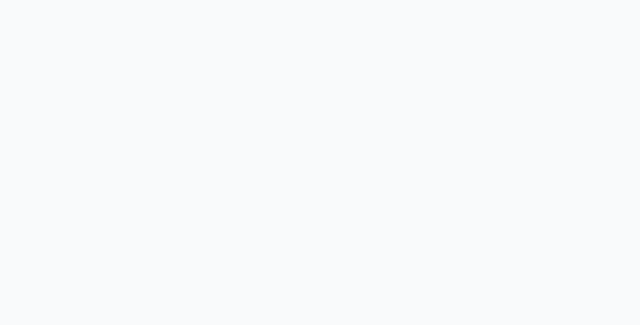
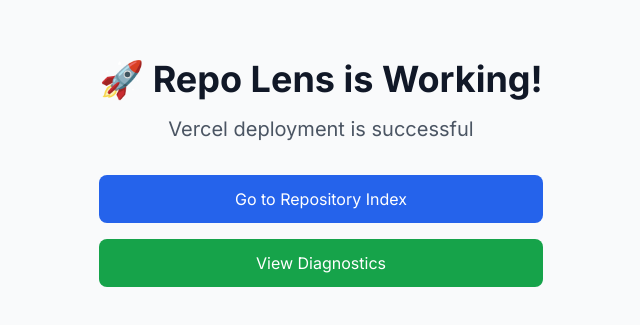
Before and after one commit to djb258/repo-lens, a Next.js app: page / in a window 1280 px wide. Before the commit this address had no page. Shown: the part 227-552 px from the top of the page, without its empty margins (319-959 px from the left). Built offline with nearby package versions, Linux system fonts and the light colour scheme.

Commit message:
Fix Vercel blank page - replace redirect with simple test page and clean up debug logging

```diff
--- a/app/index-view/page.tsx
+++ b/app/index-view/page.tsx
@@ -17,20 +17,15 @@
         setLoading(true)
         setError(null)
 
-        console.log('🔍 DEBUG: Component render - loading: true error: null repos: 0 filtered: 0')
-
         const response = await fetch('/api/repositories')
-        console.log('🔍 DEBUG: API response status:', response.status)
 
         if (!response.ok) {
           throw new Error(`HTTP error! status: ${response.status}`)
         }
         const repos = await response.json()
-        console.log('🔍 DEBUG: Repositories loaded:', repos.length)
         setRepositories(repos)
 
       } catch (err: any) {
-        console.error('🔍 DEBUG: Error loading repositories:', err)
         setError(err.message || 'Failed to load repositories')
       } finally {
         setLoading(false)
--- a/app/page.tsx
+++ b/app/page.tsx
@@ -1,5 +1,28 @@
-import { redirect } from 'next/navigation'
-
 export default function HomePage() {
-  redirect('/index-view')
+  return (
+    <div className="min-h-screen bg-gray-50 dark:bg-gray-900 flex items-center justify-center">
+      <div className="text-center">
+        <h1 className="text-4xl font-bold text-gray-900 dark:text-white mb-4">
+          🚀 Repo Lens is Working!
+        </h1>
+        <p className="text-xl text-gray-600 dark:text-gray-400 mb-8">
+          Vercel deployment is successful
+        </p>
+        <div className="space-y-4">
+          <a
+            href="/index-view"
+            className="block px-6 py-3 bg-blue-600 text-white rounded-lg hover:bg-blue-700 transition-colors"
+          >
+            Go to Repository Index
+          </a>
+          <a
+            href="/diagnostics"
+            className="block px-6 py-3 bg-green-600 text-white rounded-lg hover:bg-green-700 transition-colors"
+          >
+            View Diagnostics
+          </a>
+        </div>
+      </div>
+    </div>
+  )
 }
```
